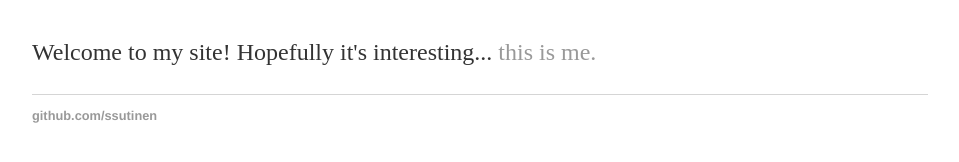
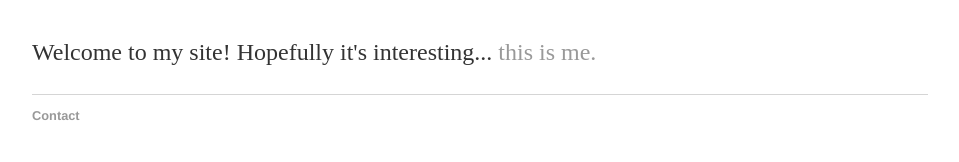
Before and after one commit to ssutinen/ssutinen.github.io, a Jekyll site: the page built from index.html, in a window 1280 px wide. Shown: the part 161-323 px from the top of the page, without its empty margins (160-1119 px from the left). Built offline with Jekyll 4.4.1, drawn with Linux system fonts in a browser that asks for light colours.

Commit message:
Update default.html

```diff
--- a/_layouts/default.html
+++ b/_layouts/default.html
@@ -21,7 +21,7 @@
 			</div><!-- /.container -->
 			<footer>
 	    		<ul>
-	        		<li><a href="https://github.com/ssutinen">github.com/ssutinen</a></li>
+	        		<li><a href="/contact">Contact</a></li>
 				</ul>
 			</footer>
 		</body>
```
